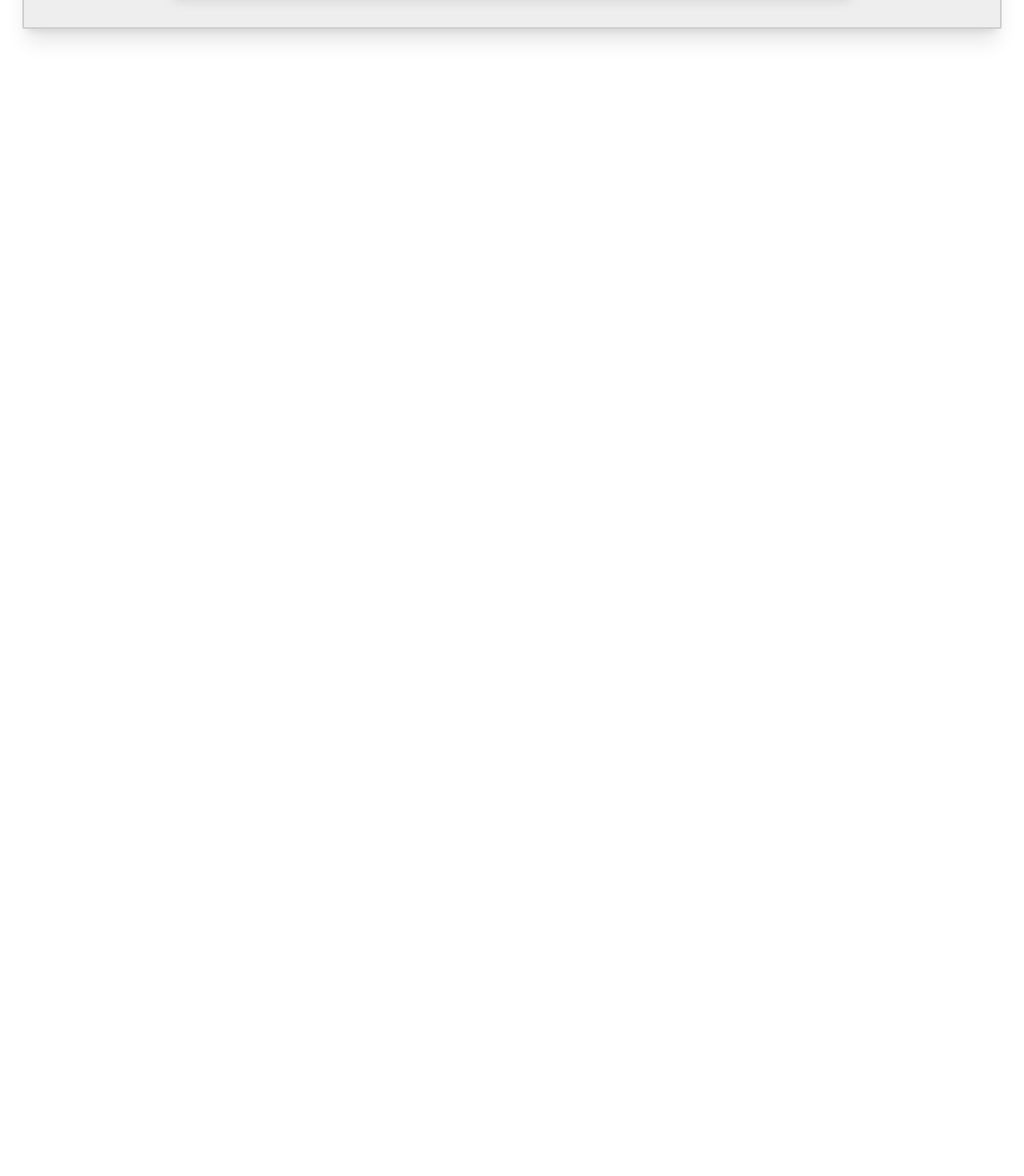
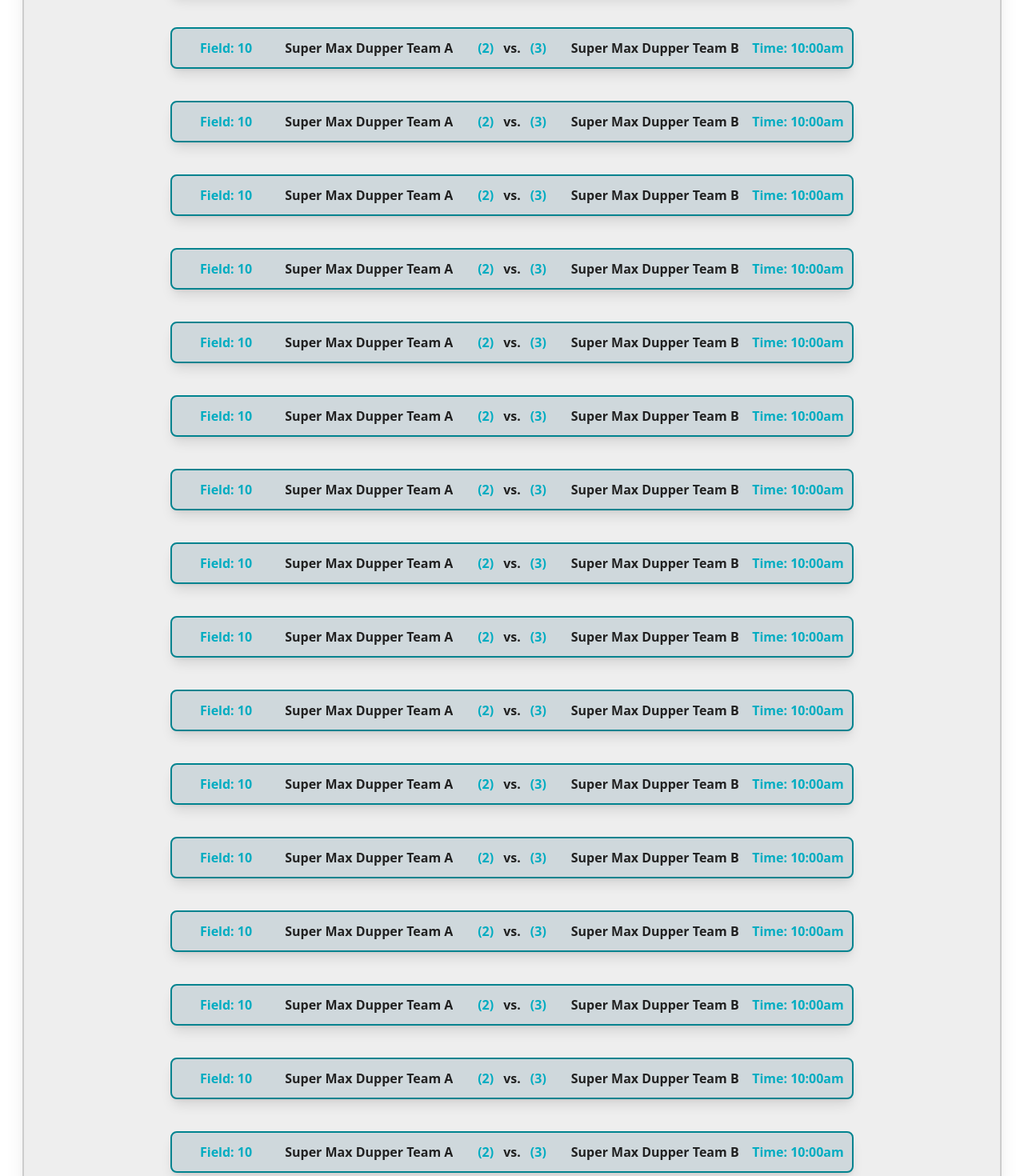
Before and after one commit to space-age/soccer-league-nextjs-typescript-tailwind, a Next.js app: page /schedules in a window 1280 px wide. Shown: the part 820-2290 px from the top of the page at 80% size. Before the commit the page ends 924 px from the top, so only its background shows below. Built offline with nearby package versions, Linux system fonts and the light colour scheme.

Commit message:
modifications to tables page

```diff
--- a/components/schedulePage/SheduleWeekList.tsx
+++ b/components/schedulePage/SheduleWeekList.tsx
@@ -27,9 +27,24 @@ function ScheduleWeekList() {
         </h1>
       </div>
       <TeamSchedule schedule={defaultSchedule} />
-      <div className="bg-[#37474f] py-1 sm:py-0"></div>
       <TeamSchedule schedule={test1} />
-      <div className="bg-[#37474f] py-1 sm:py-0"></div>
+      <TeamSchedule schedule={test1} />
+      <TeamSchedule schedule={test1} />
+      <TeamSchedule schedule={test1} />
+      <TeamSchedule schedule={test1} />
+      <TeamSchedule schedule={test1} />
+      <TeamSchedule schedule={test1} />
+      <TeamSchedule schedule={test1} />
+      <TeamSchedule schedule={test1} />
+      <TeamSchedule schedule={test1} />
+      <TeamSchedule schedule={test1} />
+      <TeamSchedule schedule={test1} />
+      <TeamSchedule schedule={test1} />
+      <TeamSchedule schedule={test1} />
+      <TeamSchedule schedule={test1} />
+      <TeamSchedule schedule={test1} />
+      <TeamSchedule schedule={test1} />
+      <TeamSchedule schedule={test1} />
     </div>
   )
 }
--- a/components/schedulePage/TeamSchedule.tsx
+++ b/components/schedulePage/TeamSchedule.tsx
@@ -9,7 +9,7 @@ function TeamSchedule({ schedule }: Props) {
   return (
     <>
       <BasicTeamSchedule schedule={schedule} />
-      <div className="hidden w-full grid-cols-7  items-center justify-self-center overflow-auto rounded-lg border-2 border-[#00838f] bg-[#cfd8dc] px-2 py-3  font-semibold shadow-lg   sm:grid md:w-[98%] md:justify-items-center lg:w-[70%] ">
+      <div className=" hidden w-full grid-cols-7  items-center justify-self-center overflow-auto rounded-lg border-2 border-[#00838f] bg-[#cfd8dc] px-2 py-3  font-semibold shadow-lg   sm:grid md:w-[98%] md:justify-items-center lg:w-[70%] ">
         <p className=" text-[#00acc1]">Field: {schedule.field}</p>
         <div className="col-start-2 col-end-4 px-3">
           <p className="overflow-hidden text-clip">{schedule.teamA}</p>
@@ -24,6 +24,7 @@ function TeamSchedule({ schedule }: Props) {
         </div>
         <p className="text-[#00acc1]">Time: {schedule.time}</p>
       </div>
+      <div className="bg-[#37474f] py-1 sm:py-0"></div>
     </>
   )
 }
--- a/components/tablesPage/TableRow.tsx
+++ b/components/tablesPage/TableRow.tsx
@@ -16,8 +16,8 @@ function TableRow({ team, index }: Props) {
       <td>{team.won}</td>
       <td>{team.drawn}</td>
       <td>{team.lost}</td>
-      <td className="hidden md:table-cell">{team.gf}</td>
-      <td className="hidden md:table-cell">{team.ga}</td>
+      <td>{team.gf}</td>
+      <td>{team.ga}</td>
       <td>{team.gd > 0 ? `+${team.gd}` : `${team.gd}`}</td>
       <td className="font-black">{team.points}</td>
       <td>
--- a/components/tablesPage/Tables.tsx
+++ b/components/tablesPage/Tables.tsx
@@ -24,10 +24,8 @@ function Tables() {
             <th className="hidden lg:table-cell">Lost</th>
             <th className="lg:hidden">L</th>
 
-            <th className="hidden md:table-cell">GF</th>
-
-            <th className="hidden md:table-cell">GA</th>
-
+            <th>GF</th>
+            <th>GA</th>
             <th>GD</th>
 
             <th className="hidden md:table-cell">Points</th>
```
